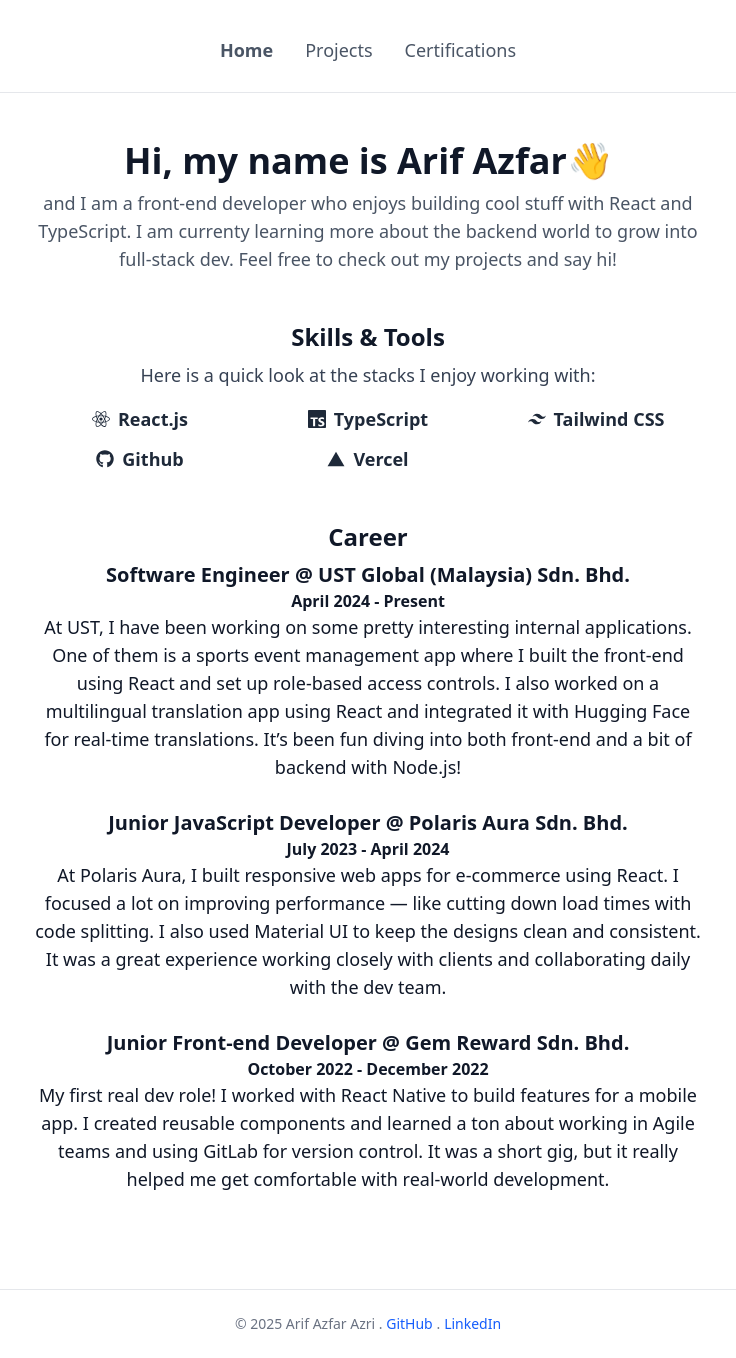
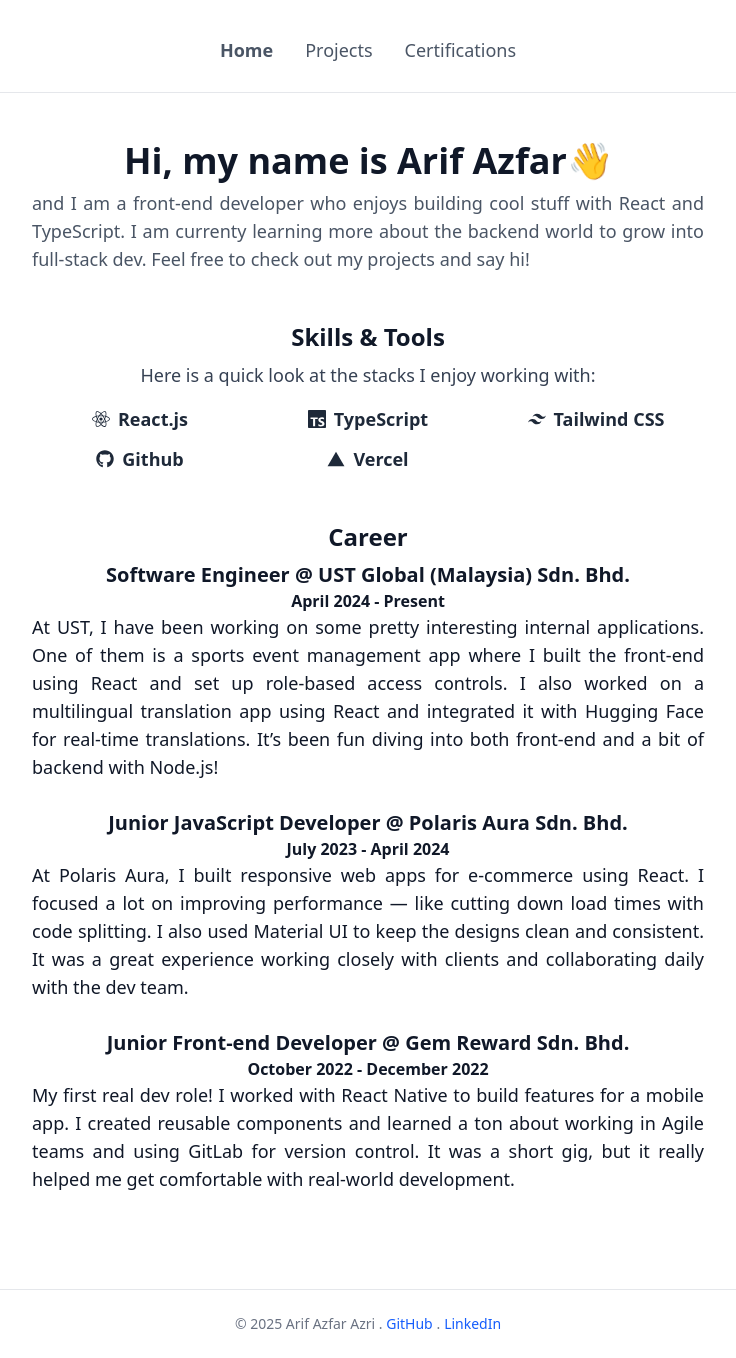
Before and after one commit to arifazfar99/my-portfolio, a React (Vite) app: page / in a window 1280 px wide. Shown: the whole page, without its empty margins (272-1008 px from the left). Built offline with nearby package versions, Linux system fonts and the light colour scheme.

Commit message:
justify text

```diff
--- a/src/components/Experiences.tsx
+++ b/src/components/Experiences.tsx
@@ -16,7 +16,7 @@
             Software Engineer @ UST Global (Malaysia) Sdn. Bhd. <br />{" "}
           </strong>
           <p className="font-semibold">April 2024 - Present</p>
-          <p className="text-lg">
+          <p className="text-lg text-justify">
             At UST, I have been working on some pretty interesting internal
             applications. One of them is a sports event management app where I
             built the front-end using React and set up role-based access
@@ -31,7 +31,7 @@
             Junior JavaScript Developer @ Polaris Aura Sdn. Bhd.
           </strong>
           <p className="font-semibold">July 2023 - April 2024</p>
-          <p className="text-lg">
+          <p className="text-lg text-justify">
             At Polaris Aura, I built responsive web apps for e-commerce using
             React. I focused a lot on improving performance — like cutting down
             load times with code splitting. I also used Material UI to keep the
@@ -44,7 +44,7 @@
             Junior Front-end Developer @ Gem Reward Sdn. Bhd.
           </strong>
           <p className="font-semibold">October 2022 - December 2022</p>
-          <p className="text-lg">
+          <p className="text-lg text-justify">
             My first real dev role! I worked with React Native to build features
             for a mobile app. I created reusable components and learned a ton
             about working in Agile teams and using GitLab for version control.
--- a/src/components/Hero.tsx
+++ b/src/components/Hero.tsx
@@ -12,7 +12,7 @@
       <h1 className="text-4xl font-bold mb-2">
         Hi, my name is Arif Azfar<span className="wave">👋</span>
       </h1>
-      <p className="text-gray-600 max-w-2xl mx-auto text-lg">
+      <p className="text-gray-600 max-w-2xl mx-auto text-lg text-justify">
         and I am a front-end developer who enjoys building cool stuff with React
         and TypeScript. I am currenty learning more about the backend world to
         grow into full-stack dev. Feel free to check out my projects and say hi!
--- a/src/components/Projects.tsx
+++ b/src/components/Projects.tsx
@@ -21,7 +21,7 @@
             {" "}
             Link
           </a>
-          <p className="text-lg">
+          <p className="text-lg text-justify">
             Track My Gaji is a salary calculator I built to figure out my net
             pay after Malaysia’s EPF, SOCSO, and EIS deductions. It also tracks
             personal commitments like car loans, phone bills and Netflix
```
